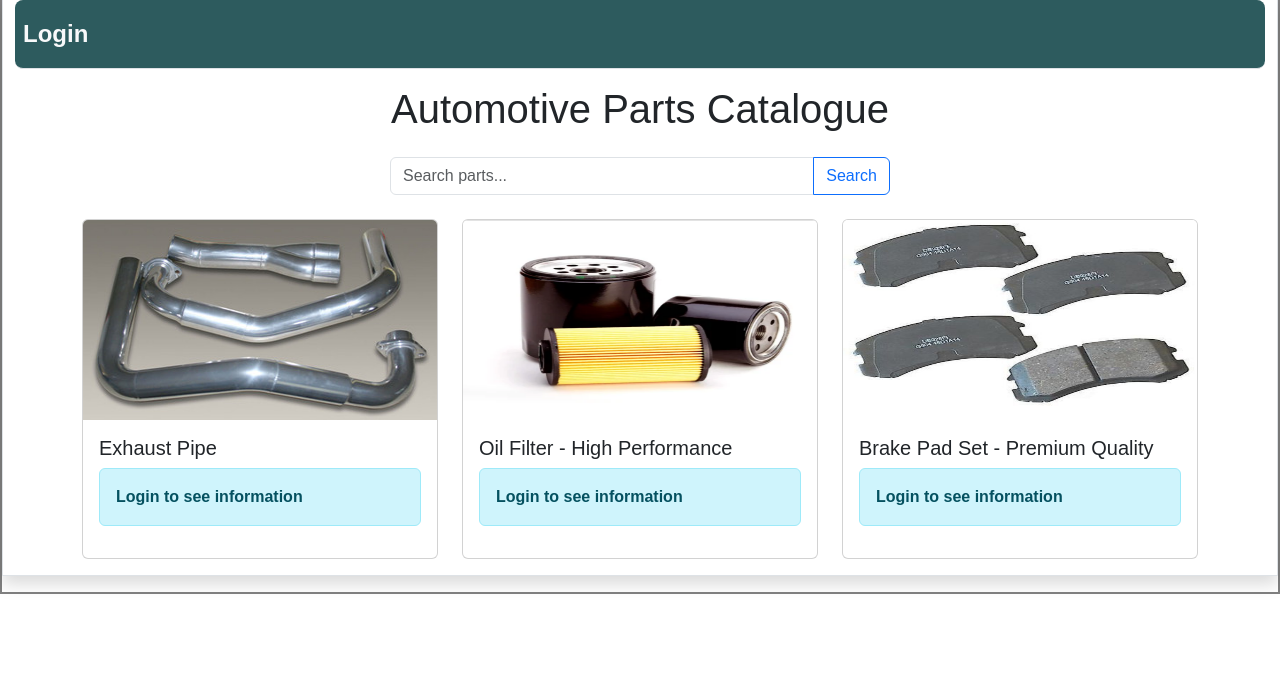
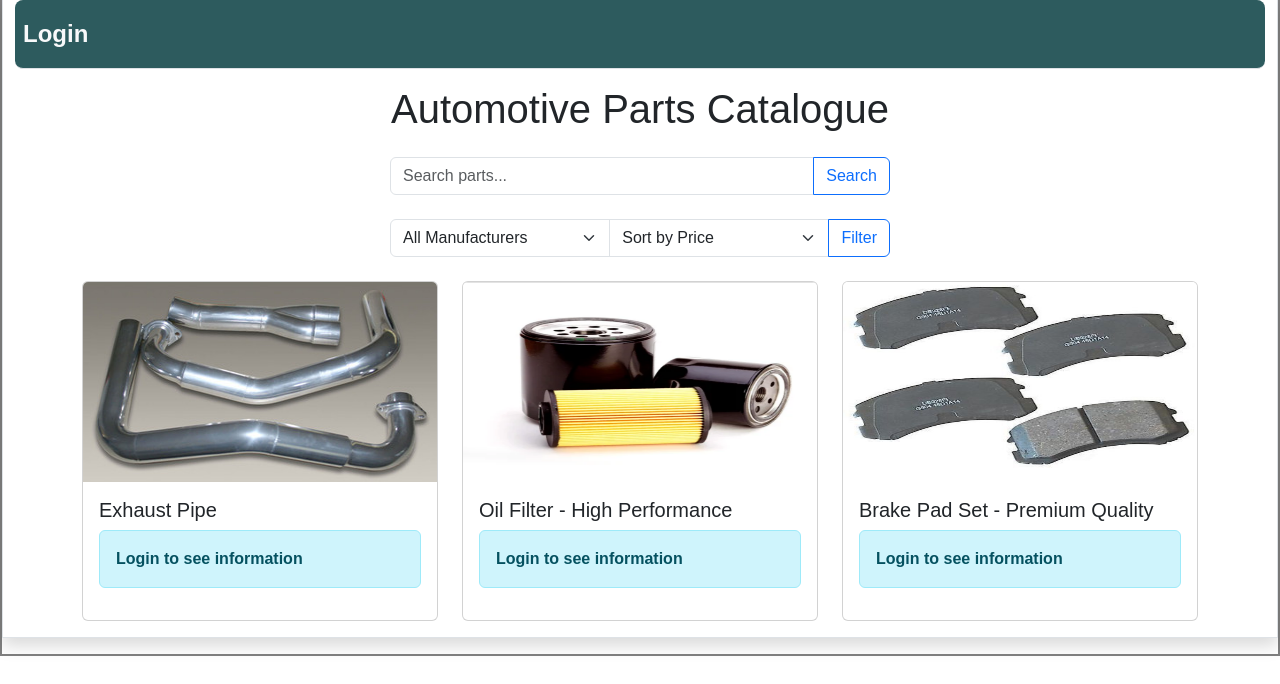
Before and after one commit to timluh98/FS-Webapp, a Flask app: page /catalogue in a window 1280 px wide. Shown: the part 116-800 px from the top of the page. Run offline with Flask 3, Linux system fonts and the light colour scheme; data comes from the database, SQL or seed files in the repository; some libraries are stand-ins or nearby versions.

Commit message:
Add filtering functionality to catalogue by manufacturer and price

```diff
--- a/app.py
+++ b/app.py
@@ -51,11 +51,26 @@ def index():
 @app.route('/catalogue')
 def catalogue():
     search_query = request.args.get('search', '')
+    manufacturer = request.args.get('manufacturer', '')
+    price_order = request.args.get('price_order', '')
+
+    query = Part.query
+
     if search_query:
-        parts = Part.query.filter(Part.name.ilike(f'%{search_query}%')).all()
-    else:
-        parts = Part.query.all()
-    return render_template('catalogue.html', parts=parts)
+        query = query.filter(Part.name.ilike(f'%{search_query}%'))
+
+    if manufacturer:
+        query = query.filter_by(manufacturer=manufacturer)
+
+    if price_order == 'asc':
+        query = query.order_by(Part.price.asc())
+    elif price_order == 'desc':
+        query = query.order_by(Part.price.desc())
+
+    parts = query.all()
+    manufacturers = Part.query.with_entities(Part.manufacturer).distinct().all()
+
+    return render_template('catalogue.html', parts=parts, manufacturers=manufacturers)
 
 @app.route('/register', methods=['GET', 'POST'])
 def register():
--- a/templates/catalogue.html
+++ b/templates/catalogue.html
@@ -10,6 +10,25 @@
             <div class="input-group" style="max-width: 500px;">
                 <input type="text" name="search" class="form-control" placeholder="Search parts..." value="{{ request.args.get('search', '') }}">
                 <button class="btn btn-outline-primary" type="submit">Search</button>
+            </div>
+        </form>
+    </div>
+    <!-- Filter form -->
+    <div class="container mb-4">
+        <form action="{{ url_for('catalogue') }}" method="get" class="d-flex justify-content-center">
+            <div class="input-group" style="max-width: 500px;">
+                <select name="manufacturer" class="form-select">
+                    <option value="">All Manufacturers</option>
+                    {% for manufacturer in manufacturers %}
+                        <option value="{{ manufacturer.manufacturer }}" {% if request.args.get('manufacturer') == manufacturer.manufacturer %}selected{% endif %}>{{ manufacturer.manufacturer }}</option>
+                    {% endfor %}
+                </select>
+                <select name="price_order" class="form-select">
+                    <option value="">Sort by Price</option>
+                    <option value="asc" {% if request.args.get('price_order') == 'asc' %}selected{% endif %}>Price: Low to High</option>
+                    <option value="desc" {% if request.args.get('price_order') == 'desc' %}selected{% endif %}>Price: High to Low</option>
+                </select>
+                <button class="btn btn-outline-primary" type="submit">Filter</button>
             </div>
         </form>
     </div>
```
